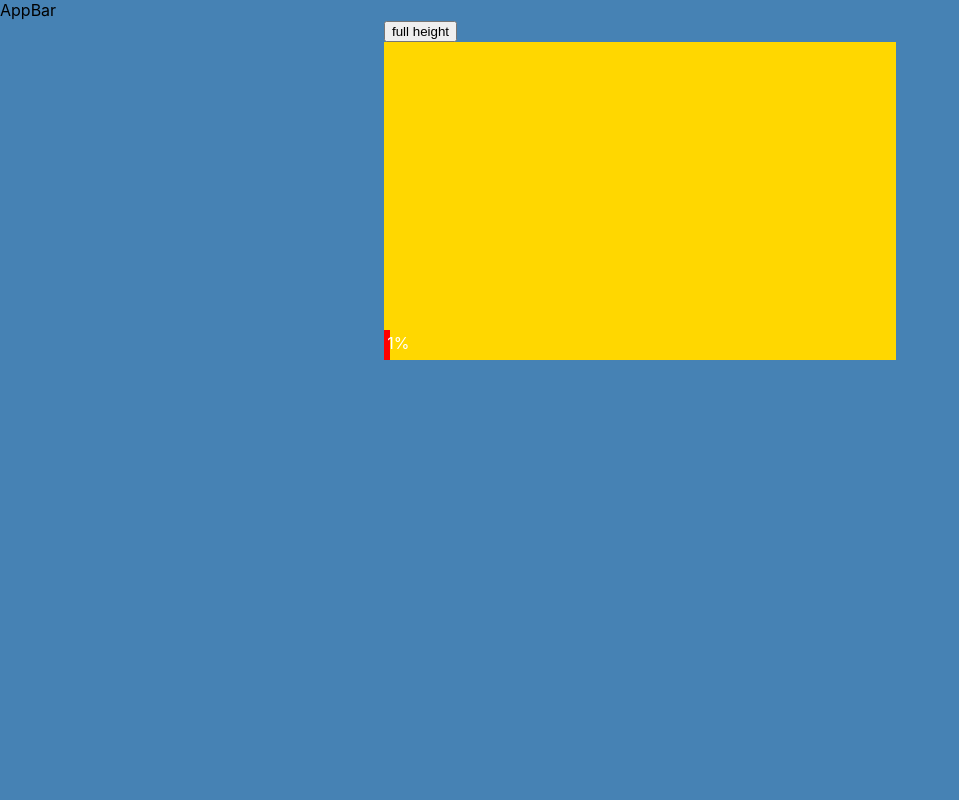
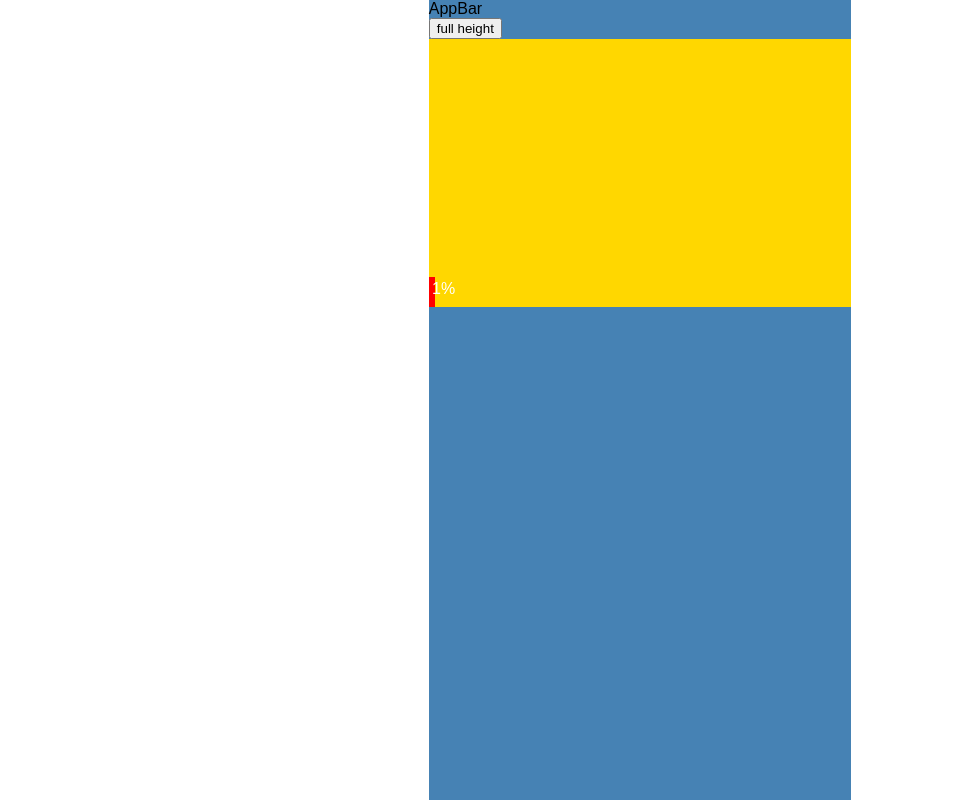
Before and after one commit to iota-unum/editor-playground, a Next.js app: page /compose in a window 1280 px wide. Shown: the whole page, without its empty margins (0-959 px from the left). Built offline with nearby package versions, Linux system fonts and the light colour scheme.

Commit message:
moved css variables to globalcss

```diff
--- a/components/Editor.js
+++ b/components/Editor.js
@@ -55,6 +55,7 @@ function Editor() {
             border: ${overflow && '5px solid red'};
             overflow: auto;
             padding: .5rem;
+            font-size: calc(var(--containerWidth/20)) ;
           }
           .progress-bar {
             height: 30px;
--- a/components/Layout.js
+++ b/components/Layout.js
@@ -3,33 +3,10 @@ function Layout(props) {
     <div className='page-layout'>
       {props.children}
       <style jsx global>{`
-      .page-layout {
-        background-color: steelblue;
-        height: 100vh;
-      }
-        :root {
-          --containerWidth: 90vw;
-        }
+        .page-layout {
+          background-color: steelblue;
+          height: 100%;
 
-        @media (min-width: 576px) {
-          :root {
-            --containerWidth: 70vw;
-          }
-        }
-        @media (min-width: 768px) {
-          :root {
-            --containerWidth: 60vw;
-          }
-        }
-        @media (min-width: 992px) {
-          :root {
-            --containerWidth: 50vw;
-          }
-        }
-        @media (min-width: 1200px) {
-          :root {
-            --containerWidth: 40vw;
-          }
         }
       `}</style>
     </div>
--- a/pages/_app.js
+++ b/pages/_app.js
@@ -2,9 +2,8 @@ import '../styles/globals.css';
 import Layout from '../components/Layout';
 function MyApp({ Component, pageProps }) {
   return (
-    <Layout>
       <Component {...pageProps} />
-    </Layout>
+
   );
 }
 
--- a/pages/compose.js
+++ b/pages/compose.js
@@ -1,23 +1,24 @@
-import React from 'react'
-import AppBar from '../components/AppBar'
-import Editor from '../components/Editor'
+import React from 'react';
+import AppBar from '../components/AppBar';
+import Editor from '../components/Editor';
 function compose() {
   return (
-    <div className='.compose'>
-<AppBar/>
-<Editor/>
-<style jsx>
-  {`
+    <div className='compose'>
+      <AppBar />
 
-  .compose {
-    background-color: blue;
-    height: 100vh;
-  }
-
-  `}
-</style>
+      <Editor />
+      <style jsx>
+        {`
+          .compose {
+            background-color: steelblue;
+            height: 100%;
+            width: var(--containerWidth);
+            margin: 0 auto;
+          }
+        `}
+      </style>
     </div>
-  )
+  );
 }
 
-export default compose
+export default compose;
--- a/pages/index.js
+++ b/pages/index.js
@@ -33,6 +33,7 @@ const width = container.offsetWidth
         justify-content: center;
         width: var(--containerWidth);
         height: 100vh;
+
       }
 a {
   display: block;
--- a/styles/globals.css
+++ b/styles/globals.css
@@ -26,21 +26,47 @@
 } */
 
 
+:root {
+  --containerWidth: 90vw;
+}
+
+@media (min-width: 576px) {
+  :root {
+    --containerWidth: 70vw;
+  }
+}
+@media (min-width: 768px) {
+  :root {
+    --containerWidth: 60vw;
+  }
+}
+@media (min-width: 992px) {
+  :root {
+    --containerWidth: 50vw;
+  }
+}
+@media (min-width: 1200px) {
+  :root {
+    --containerWidth: 33vw;
+  }
+}
 
 
 
 
 
-
-
+#__next {
+  height: 100%;
+}
 
 html,
 body {
+
   padding: 0;
   margin: 0;
-  font-family: -apple-system, BlinkMacSystemFont, Segoe UI, Roboto, Oxygen,
+  font-family: Arial, -apple-system, BlinkMacSystemFont, Segoe UI, Roboto, Oxygen,
     Ubuntu, Cantarell, Fira Sans, Droid Sans, Helvetica Neue, sans-serif;
-}
+    height: 100vh;}
 
 a {
   color: inherit;
```
